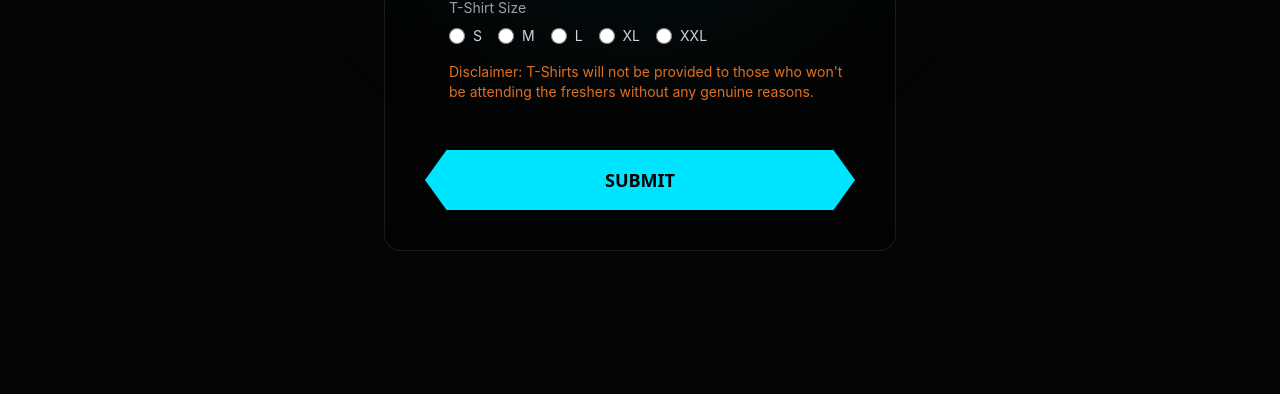
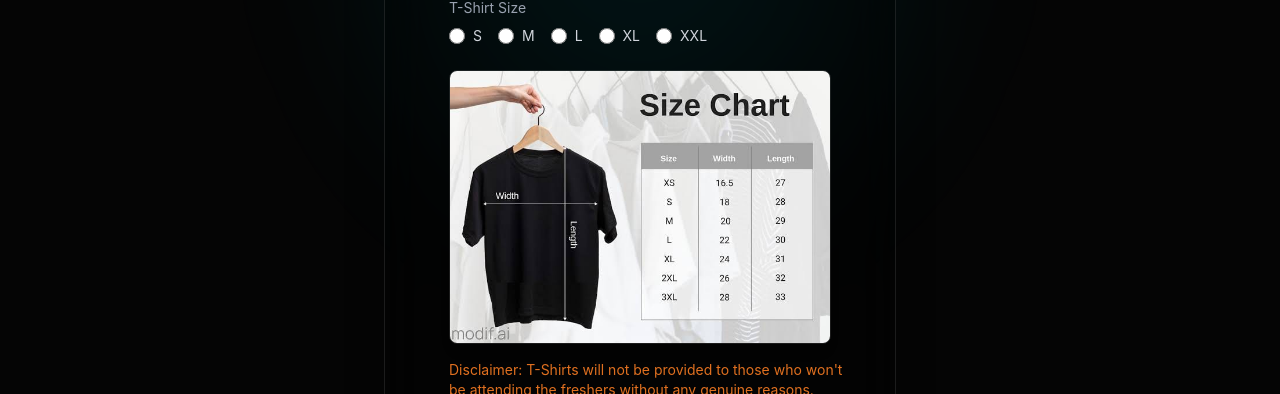
Before and after one commit to Rajesh-Biswas369/sparkz26, a Next.js app: page /register in a window 1280 px wide. Shown: the part 725-1119 px from the top of the page. Before the commit the page ends 1040 px from the top, so only its background shows below. Built offline with nearby package versions, Linux system fonts and the light colour scheme; no server answers; sample sign-in values are in the browser's storage.

Commit message:
Add T-shirt size chart to registration form

```diff
--- a/src/app/register/page.tsx
+++ b/src/app/register/page.tsx
@@ -294,6 +294,15 @@ export default function RegisterPage() {
                     </label>
                   ))}
                 </div>
+
+                <div className="mt-6 mb-2 pl-4 pr-4">
+                  <img
+                    src="/T-shirt-size.jpg"
+                    alt="T-Shirt Size Chart"
+                    className="w-full max-w-md rounded-lg border border-white/10 shadow-lg object-contain"
+                  />
+                </div>
+
                 <p className="text-sm text-[#E07020] mt-4 pl-4">
                   Disclaimer: T-Shirts will not be provided to those who won't be attending the freshers without any genuine reasons.
                 </p>
```
Also changed, not shown: public/T-shirt-size.jpg (added).
